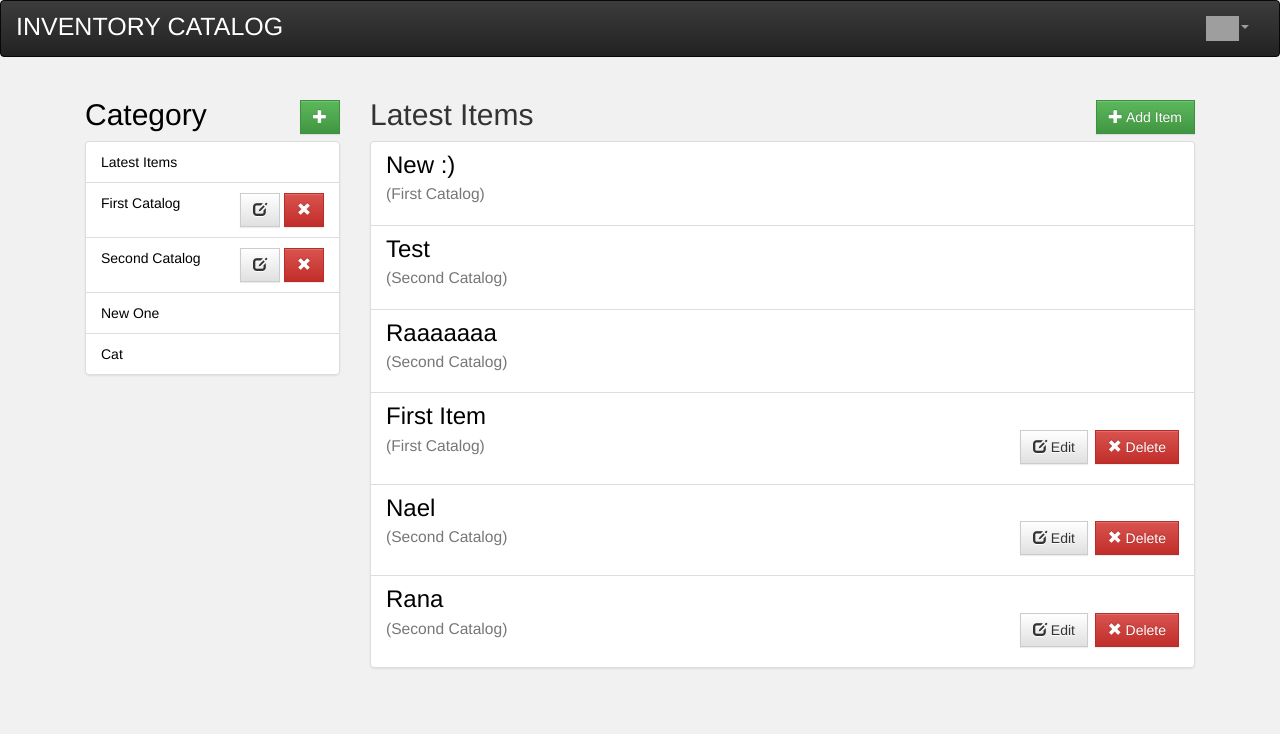
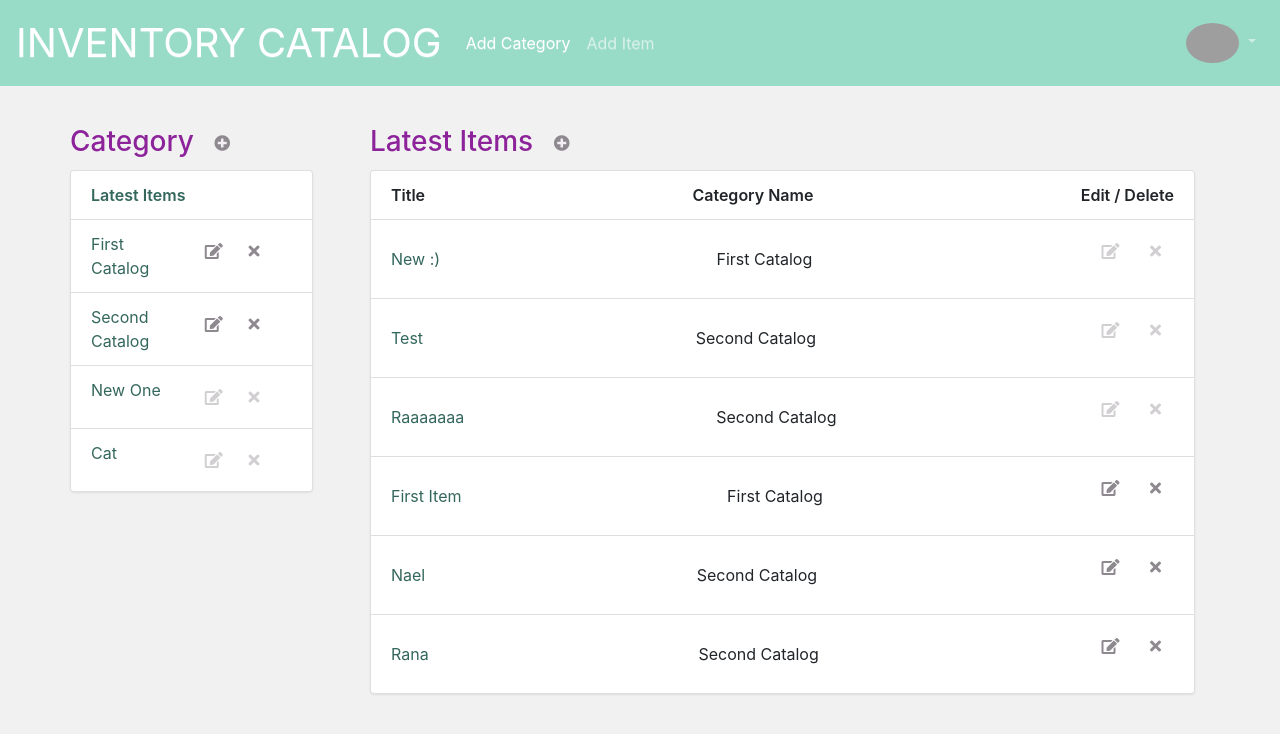
Before and after one commit to RanaKandeil/FullSack_Python_ItemCatalog, a Flask app: page / in a window 1280 px wide. Shown: the top 734 px of the page. Run offline with Flask 2, Linux system fonts and the light colour scheme; a user stored in the database is signed in; some libraries are stand-ins or nearby versions; grey boxes are pictures that could not be loaded.

Commit message:
Change theme and style -- Last step

```diff
--- a/static/styles.css
+++ b/static/styles.css
@@ -8,12 +8,10 @@ nav {
 }
 
 a {
-	color: black;
+	color: #34675C;
 }
 
-a:hover {
-	text-decoration: none;
-}
+
 
 ul,
 li {
@@ -30,6 +28,7 @@ h3 {
 
 .btn {
 	border-radius: 0px;
+	color:#8e888f
 }
 
 .card {
@@ -48,7 +47,10 @@ h3 {
 .name {
 	padding: 0;
 }
-
+a:hover {
+	text-decoration: none;
+	color:#45969b
+}
 .editdeletepane {
 	padding-bottom: 1rem;
 }
@@ -74,3 +76,40 @@ h3 {
 	text-transform: uppercase;
 	font-size: 2.5rem;
 }
+.title-list{
+	font-weight: 600;
+}
+.title{
+	color: #8d239a;
+}
+.btn-success{
+	background-color: #8d239a;
+	border-color: #8d239a;
+	color: white;
+}
+.btn-info{
+	background-color: #f8f8f8;
+	border-color: #f8f8f8;
+}
+
+.btn-success:hover{
+	background-color: #f8f8f8;
+	border-color: #f8f8f8;
+	color:black;
+}
+.btn-info:hover{
+	background-color: #8d239a;
+	border-color: #8d239a;
+	color:white;
+}
+.flash{
+	background-color:#e6d0e4;
+	color: #718395;
+}
+.container	{
+	margin-top: 3%;
+}
+
+.btn.disabled, .btn:disabled {
+    opacity: 0.4;
+}
--- a/templates/catalog.html
+++ b/templates/catalog.html
@@ -1,23 +1,26 @@
 {% extends "main.html" %}
 {% block content %}
 {% include "flash_alert.html" %}
+<div class="row">
 {% include "category_panel.html" %}
 	<div class="col-md-9">
 		<div class="row">
 			<div class="col-md-12">
-			<h2>Latest Items
-				<div class="pull-right">
-					<a href = "{{ url_for('newCatalogItem') }}">
-						<button class="btn btn-success primary">
-							<span class="glyphicon glyphicon-plus" aria-hidden="true"></span>
-								Add Item
+
+				<h3>
+						<a class="title" href = "{{ url_for('newCatalogItem') }}">
+						Latest Items
+							<button class="btn  primary">
+								<span class="fa fa-plus-circle" aria-hidden="true"></span>
 							</button>
 						</a>
-				</div>
-			</h2>
+
+				</h3>
+
 			</div>
 		</div>
 		<!-- category List -->
 		{% include "catalog_list.html" %}
 	</div>
+</div>
 {% endblock %}}
--- a/templates/catalog_list.html
+++ b/templates/catalog_list.html
@@ -1,36 +1,38 @@
 <ul class="list-group">
+	 <li class="list-group-item d-flex justify-content-between align-items-center">
+	 <a class="title-list" >Title</a>
+	 <a class="title-list">Category Name</a>
+	 <a class="title-list">Edit / Delete</a>
+	 </li>
 	{% if items and quantity > 0 %}
 	    {% for i in items %}
-	    <li class="list-group-item">
-			<div class="row">
-				<div class="col-md-12">
-				<!-- <img class="img-thumbnail pull-left" src="http://placehold.it/150" alt="image placeholder" /> -->
-					<span class="name">
+	    <li class="list-group-item d-flex justify-content-between align-items-center">
 		<a href="{{ url_for('showCatalogItem', category_id=i.category_id, catalog_item_id=i.id) }}" >
-							<h3>{{i.title}}</a><br><small>({{ i.category.name }})</small>
+			{{i.title}}</a><a>{{ i.category.name }}</a>
+			<div class="editdeletepane">
 			{% if i.user_id == session.user_id %}
-							<div class="editdeletepane pull-right">
 				<a href="{{ url_for('editCatalogItem', category_id=i.category_id, catalog_item_id=i.id) }}">
-									<button class="btn btn-default edit">
-										<span class="glyphicon glyphicon-edit" aria-hidden="true"></span>
-											Edit
+					<button class="btn edit ">
+						<span class="fa fa-edit" aria-hidden="true"></span>
 					</button>
 				</a>
 				<a href="{{ url_for('deleteCatalogItem', category_id=i.category_id, catalog_item_id=i.id) }}">
-									<button class="btn btn-danger delete">
-										<span class="glyphicon glyphicon-remove" aria-hidden="true"></span>
-											Delete
+					<button class="btn delete">
+						<span  class="fa fa-times" aria-hidden="true"></span>
 					</button>
 				</a>
-							</div>
+			{% else %}
+			<a href="#">
+					 <button class="btn edit disabled">
+						<span class="fa fa-edit" aria-hidden="true"></span>
+					</button>
+				</a>
+				<a href="#">
+					 <button class="btn  delete disabled">
+						<span  class="fa fa-times" aria-hidden="true"></span>
+					</button>
+				</a>
 			{% endif %}
-						</h3>
-					</span>
-					{% if creator %}
-					<div>
-						Created By:  {{ creator.email }}
-					{% endif %}
-				</div>
 			</div>
 	    </li>
 	    {% endfor %}
--- a/templates/category_panel.html
+++ b/templates/category_panel.html
@@ -1,44 +1,56 @@
-<div class="col-md-3" style="height: 100%">
+<div class="col-md-3" >
+  <div class= "row">
+    <div class="col-md-12">
 		<div class="row">
-    <div class="col-md-12">
-      <h2>
-        <a href="{{ url_for('showCatalog') }}">Category</a>
+		  <h3>
+			<a class="title" href="{{ url_for('showCatalog') }}">Category</a>
 			{% if session.user_id %}
-		<div class="pull-right">
 			  <a href = "{{ url_for('newCategory') }}">
-            <button class="btn btn-success primary">
-              <span class="glyphicon glyphicon-plus" aria-hidden="true"></span>
+				<button class="btn  primary">
+				  <span class="fa fa-plus-circle" aria-hidden="true"></span>
 				</button>
 			  </a>
-        </div>
 			 {% endif %}
-      </h2>
+		  </h3>
 	  </div>
   </div>
   <ul class="list-group">
-  	<li class="list-group-item"><a href="{{ url_for('showCatalog') }}">Latest Items</a></li>
+  	<li class="list-group-item"><a class="title-list" href="{{ url_for('showCatalog') }}">Latest Items</a></li>
     {% for c in categories %}
       <li class="list-group-item">
         <div class="row">
           <div class="col-md-12">
-            <a href="{{ url_for('showCategoryItems', category_id=c.id) }}">{{ c.name }}</a>
+		  <div class="row">
+            <a class="col-md-6" href="{{ url_for('showCategoryItems', category_id=c.id) }}">{{ c.name }}</a>
             {% if c.user_id == session.user_id %}
-            <div class="pull-right">
-              <a href="{{ url_for('editCategory', category_id=c.id, catalog_item_id=c.id) }}">
-                <button class="btn btn-default edit">
-                  <span class="glyphicon glyphicon-edit" aria-hidden="true"></span>
+              <a  href="{{ url_for('editCategory', category_id=c.id, catalog_item_id=c.id) }}">
+                <button class="btn edit ">
+                  <span class="fa fa-edit" aria-hidden="true"></span>
                 </button>
               </a>
-              <a href="{{ url_for('deleteCategory', category_id=c.id, catalog_item_id=c.id) }}">
-                <button class="btn btn-danger delete">
-                  <span class="glyphicon glyphicon-remove" aria-hidden="true"></span>
+              <a   href="{{ url_for('deleteCategory', category_id=c.id, catalog_item_id=c.id) }}">
+                <button class="btn  delete ">
+                  <span class="fa fa-times" aria-hidden="true"></span>
                 </button>
               </a>
+
+			{% else %}
+				<a href="#">
+					 <button class="btn edit disabled">
+						<span class="fa fa-edit" aria-hidden="true"></span>
+					</button>
+				</a>
+				<a href="#">
+					 <button class="btn  delete disabled">
+						<span  class="fa fa-times" aria-hidden="true"></span>
+					</button>
+				</a>
+			{% endif %}
 			</div>
-            {% endif %}
           </div>
         </div>
       </li>
     {% endfor %}
   </ul>
   </div>
+</div>
--- a/templates/edit_catalog_item.html
+++ b/templates/edit_catalog_item.html
@@ -3,7 +3,7 @@
 <div class="card card-section item-info-card">
 	<div class="row banner menu">
 		<div class="col-md-12 padding-none">
-			<h1>Edit Catalog Item</h1>
+			<h3>Edit Catalog Item</h3>
 			<hr>
 		</div>
 	</div>
--- a/templates/flash_alert.html
+++ b/templates/flash_alert.html
@@ -4,7 +4,7 @@
 
         <ul>
         {% for message in messages %}
-            <li> <strong> {{ message }} </strong> </li>
+            <li>  {{ message }} </li>
         {% endfor %}
         </ul>
         {% endif %}
--- a/templates/header.html
+++ b/templates/header.html
@@ -1,6 +1,45 @@
+<nav class="navbar navbar-expand-lg navbar-dark lighten-1" style="background-color: #98DBC6;">
+  <a class="navbar-brand" href="{{ url_for('showCatalog') }}"><span style="color:white">Inventory Catalog</span></a>
+  <button class="navbar-toggler" type="button" data-toggle="collapse" data-target="#navbarNav" aria-controls="navbarNav" aria-expanded="false" aria-label="Toggle navigation">
+    <span class="navbar-toggler-icon"></span>
+  </button>
+  <div class="collapse navbar-collapse" id="navbarNav">
+
+	{% if session.user_id %}
+	<ul class="navbar-nav mr-auto">
+      <li class="nav-item active">
+	  <a  class="nav-link" href="{{ url_for('newCategory') }}">Add Category<span class="sr-only">(current)</span></a>
+      </li>
+      <li class="nav-item">
+        <a class="nav-link" href="{{ url_for('newCatalogItem') }}">Add Item</a>
+      </li>
+    </ul>
+	<ul class="navbar-nav ml-auto nav-flex-icons">
+	<li class="nav-item avatar dropdown">
+        <a class="nav-link dropdown-toggle" id="navbarDropdownMenuLink-55" data-toggle="dropdown"
+          aria-haspopup="true" aria-expanded="false">
+          <img src="{{ session['picture']}}" class="rounded-circle z-depth-0"
+            alt="avatar image"  height="40">
+        </a>
+        <div class="dropdown-menu dropdown-menu-lg-right dropdown-secondary" style="width:max-content;font-size:smaller"
+          aria-labelledby="navbarDropdownMenuLink-55">
+          <a href="{{url_for('disconnect')}}">Logout: {{ session['email']}}</a>
+        </div>
+      </li>
+    </ul>
+	 {% else %}
+	 {%if 'username' not in session %}
+	<ul class="nav navbar-nav ml-auto nav-link">
+          <li class="active" ><a class="nav-link" href="{{url_for('showLogin')}}">Login</a></li>
+	</ul>
+	  {% endif %}
+      {% endif %}
+  </div>
+</nav>
+ <!--
 <nav class="navbar navbar-inverse">
   <div class="container-fluid">
-    <!-- Brand and toggle get grouped for better mobile display -->
+    Brand and toggle get grouped for better mobile display
     <div class="navbar-header">
       <button type="button" class="navbar-toggle collapsed" data-toggle="collapse" data-target="#bs-example-navbar-collapse-1" aria-expanded="false">
         <span class="sr-only">Toggle navigation</span>
@@ -10,7 +49,7 @@
       </button>
       <a class="navbar-brand" href="{{ url_for('showCatalog') }}"><span style="color:white">Inventory Catalog</span></a>
     </div>
-   <!-- Collect the nav links, forms, and other content for toggling -->
+   <!-- Collect the nav links, forms, and other content for toggling
     <div class="collapse navbar-collapse" id="bs-example-navbar-collapse-1">
       <ul class="nav navbar-nav navbar-right">
         {%if 'username' not in session %}
@@ -33,6 +72,7 @@
           {% endif %}
         {% endif %}
       </ul>
-    </div><!-- /.navbar-collapse -->
-  </div><!-- /.container-fluid -->
+    </div><!-- /.navbar-collapse
+  </div><!-- /.container-fluid
 </nav>
+-->
--- a/templates/main.html
+++ b/templates/main.html
@@ -3,16 +3,30 @@
 	<head>
 		<link href='http://fonts.googleapis.com/css?family=Roboto:400,300,700' rel='stylesheet' type='text/css'>
 
-		<script src="https://ajax.googleapis.com/ajax/libs/jquery/3.2.1/jquery.min.js"></script>
+		<!--<script src="https://ajax.googleapis.com/ajax/libs/jquery/3.2.1/jquery.min.js"></script> -->
 		<script src="https://apis.google.com/js/client:platform.js?onload=start" async defer></script>
 
-		<!-- Latest compiled and minified JavaScript -->
+		<!-- Latest compiled and minified JavaScript
 		<script src="https://maxcdn.bootstrapcdn.com/bootstrap/3.3.7/js/bootstrap.min.js" integrity="sha384-Tc5IQib027qvyjSMfHjOMaLkfuWVxZxUPnCJA7l2mCWNIpG9mGCD8wGNIcPD7Txa" crossorigin="anonymous"></script>
-		<!-- Latest compiled and minified CSS -->
+		-->
+		<link rel="stylesheet" href="https://maxcdn.bootstrapcdn.com/bootstrap/4.3.1/css/bootstrap.min.css">
+
+<!-- jQuery library -->
+		<script src="https://ajax.googleapis.com/ajax/libs/jquery/3.4.1/jquery.min.js"></script>
+
+<!-- Popper JS -->
+		<script src="https://cdnjs.cloudflare.com/ajax/libs/popper.js/1.14.7/umd/popper.min.js"></script>
+
+<!-- Latest compiled JavaScript -->
+		<script src="https://maxcdn.bootstrapcdn.com/bootstrap/4.3.1/js/bootstrap.min.js"></script>
+		<link rel="stylesheet" href="https://maxcdn.bootstrapcdn.com/bootstrap/4.3.1/css/bootstrap-theme.min.css"></script>
+		<link rel='stylesheet' href='https://use.fontawesome.com/releases/v5.7.0/css/all.css' >
+		<!-- Latest compiled and minified CSS
 		<link rel="stylesheet" href="https://maxcdn.bootstrapcdn.com/bootstrap/3.3.7/css/bootstrap.min.css" integrity="sha384-BVYiiSIFeK1dGmJRAkycuHAHRg32OmUcww7on3RYdg4Va+PmSTsz/K68vbdEjh4u" crossorigin="anonymous">
-		<!-- Optional theme -->
+		-->
+		<!-- Optional theme
 		<link rel="stylesheet" href="https://maxcdn.bootstrapcdn.com/bootstrap/3.3.7/css/bootstrap-theme.min.css" integrity="sha384-rHyoN1iRsVXV4nD0JutlnGaslCJuC7uwjduW9SVrLvRYooPp2bWYgmgJQIXwl/Sp" crossorigin="anonymous">
-		<link rel=stylesheet type=text/css href="{{ url_for('static', filename='styles.css') }}">
+		--><link rel=stylesheet type=text/css href="{{ url_for('static', filename='styles.css') }}">
 	</head>
 	<body>
 	{% include "header.html" %}
```
Also changed, not shown: templates/delete_catalog_item.html (+5 -5 lines), templates/delete_category.html (+5 -5 lines), templates/edit_category.html (+4 -4 lines), templates/new_catalog_item.html (+4 -4 lines), templates/new_category.html (+4 -4 lines), templates/public_catalog.html (+14 -6 lines), itemcatalog.db, 1 other file. Lines whose indentation alone changed are shown as unchanged.
